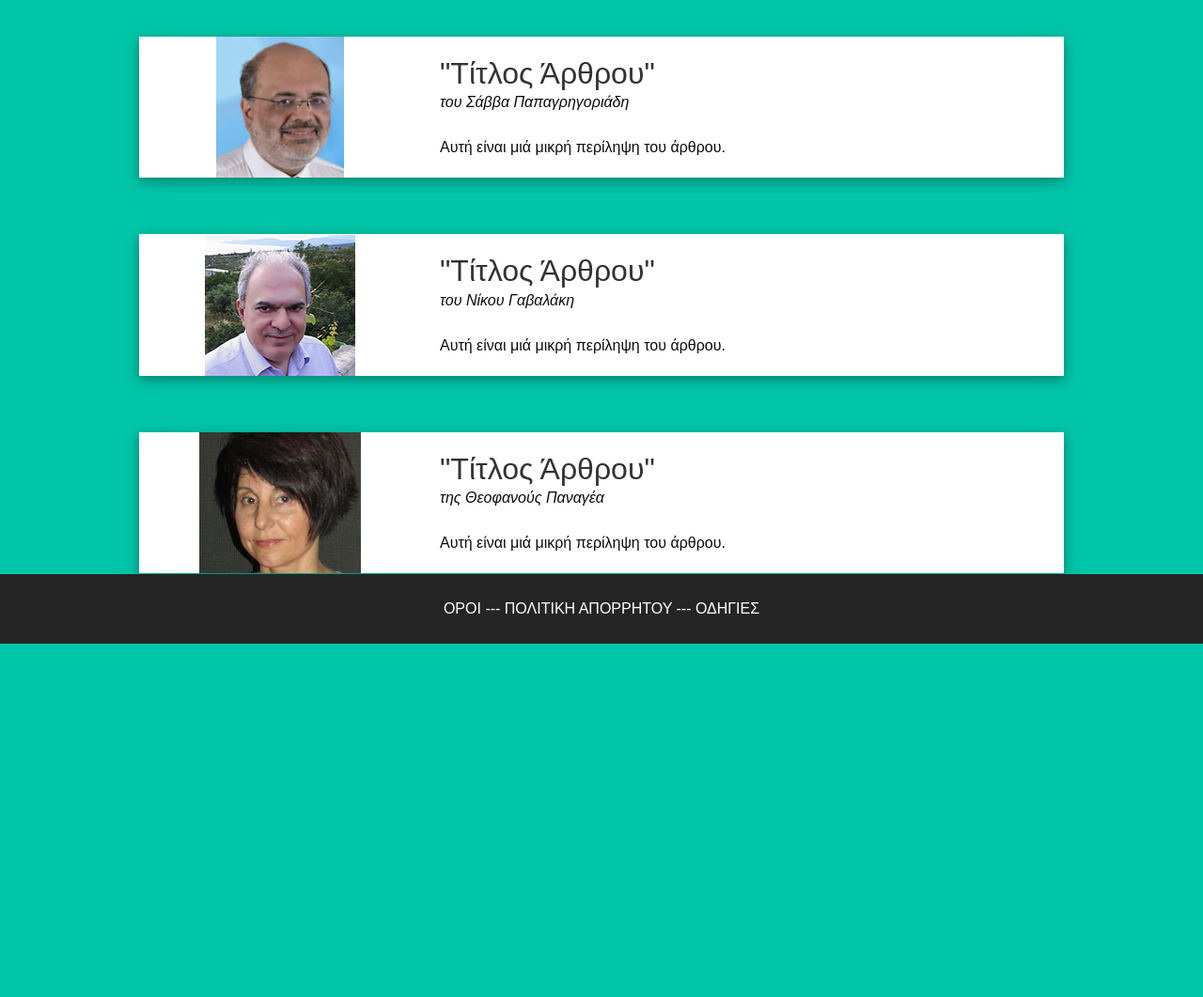
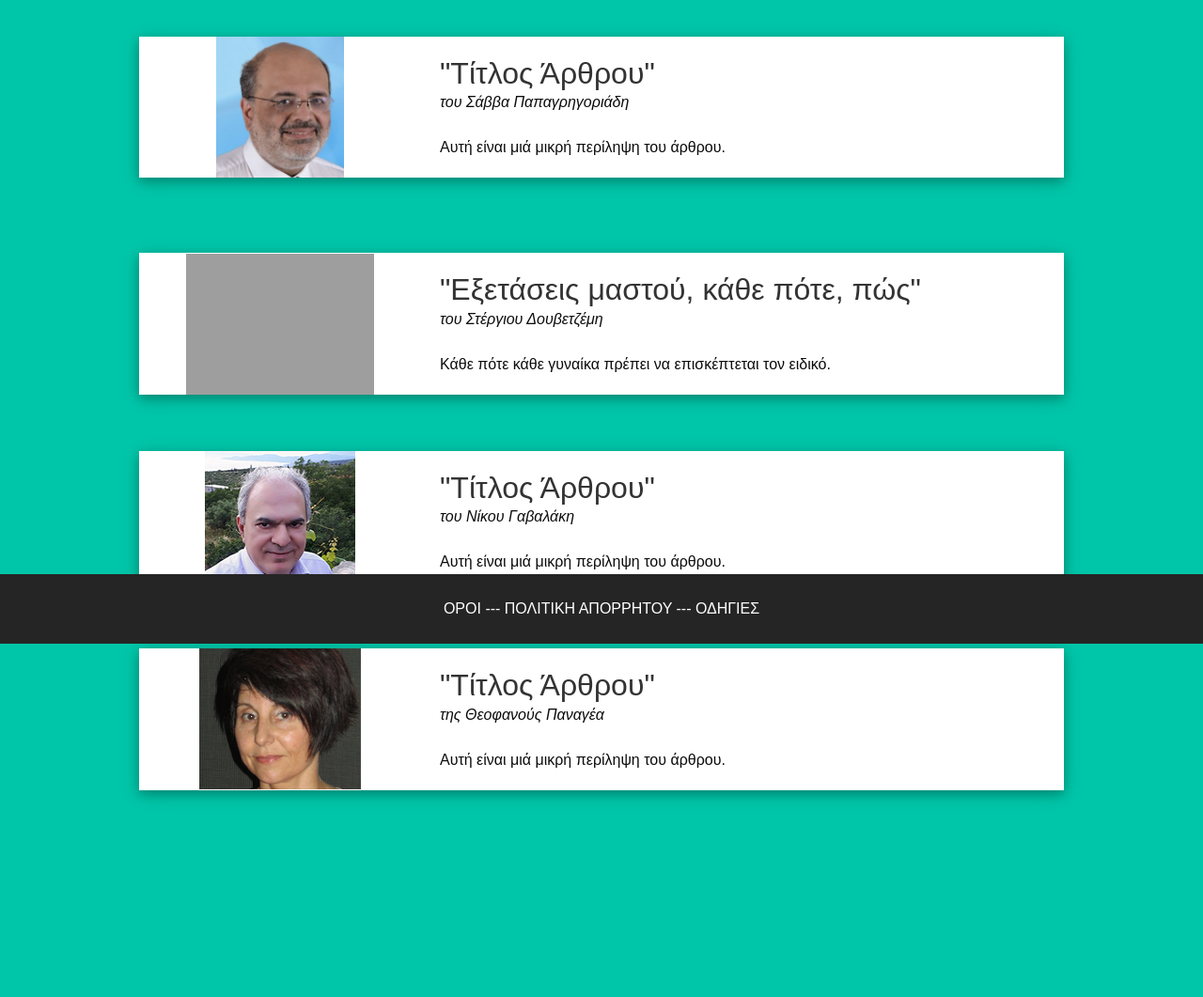
Before and after one commit to Nikgabi/color, a PHP site: page /blog.php in a window 1280 px wide. Shown: the part 115-1176 px from the top of the page at 94% size. Before the commit the page ends 800 px from the top, so only its background shows below. Run offline with PHP 8.4, Linux system fonts and the light colour scheme; some libraries are stand-ins or nearby versions; grey boxes are pictures that could not be loaded.

Commit message:
Add files via upload

```diff
--- a/blog.php
+++ b/blog.php
@@ -15,6 +15,20 @@
                 <h2><a href="policy.pdf" target="_blank">"Τίτλος Άρθρου"  </a></h2>
 				<p style="font-style:italic;">του Σάββα Παπαγρηγοριάδη<p><br>
                 <p>Αυτή είναι μιά μικρή περίληψη του άρθρου.</p>
+            </div>
+        </div>
+    </div>
+
+	<section class="team_section layout_padding layout_padding-bottom">
+	<div class="blog-container">
+        <div class="blog-post">
+            <div class="post-image">
+                <img src="images/stergios.jpg" alt="Φωτογραφία άρθρου">
+            </div>
+            <div class="post-content">
+                <h2><a href="files/stergios.pdf" target="_blank">"Εξετάσεις μαστού, κάθε πότε, πώς"  </a></h2>
+				<p style="font-style:italic;">του Στέργιου Δουβετζέμη<p><br>
+                <p>Κάθε πότε κάθε γυναίκα πρέπει να επισκέπτεται τον ειδικό.</p>
             </div>
         </div>
     </div>
```
Also changed, not shown: doctors.php (+16 -9 lines).
